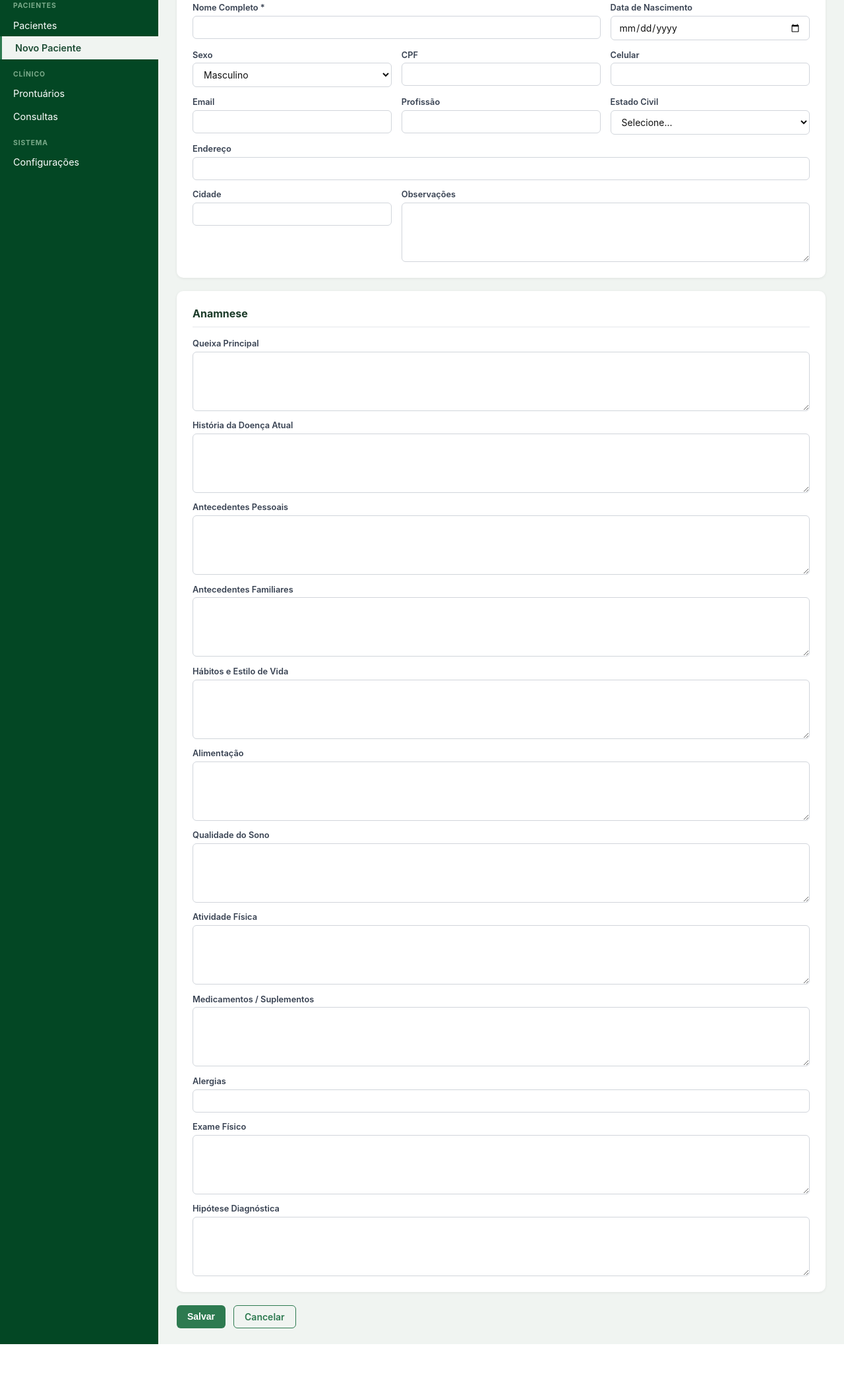
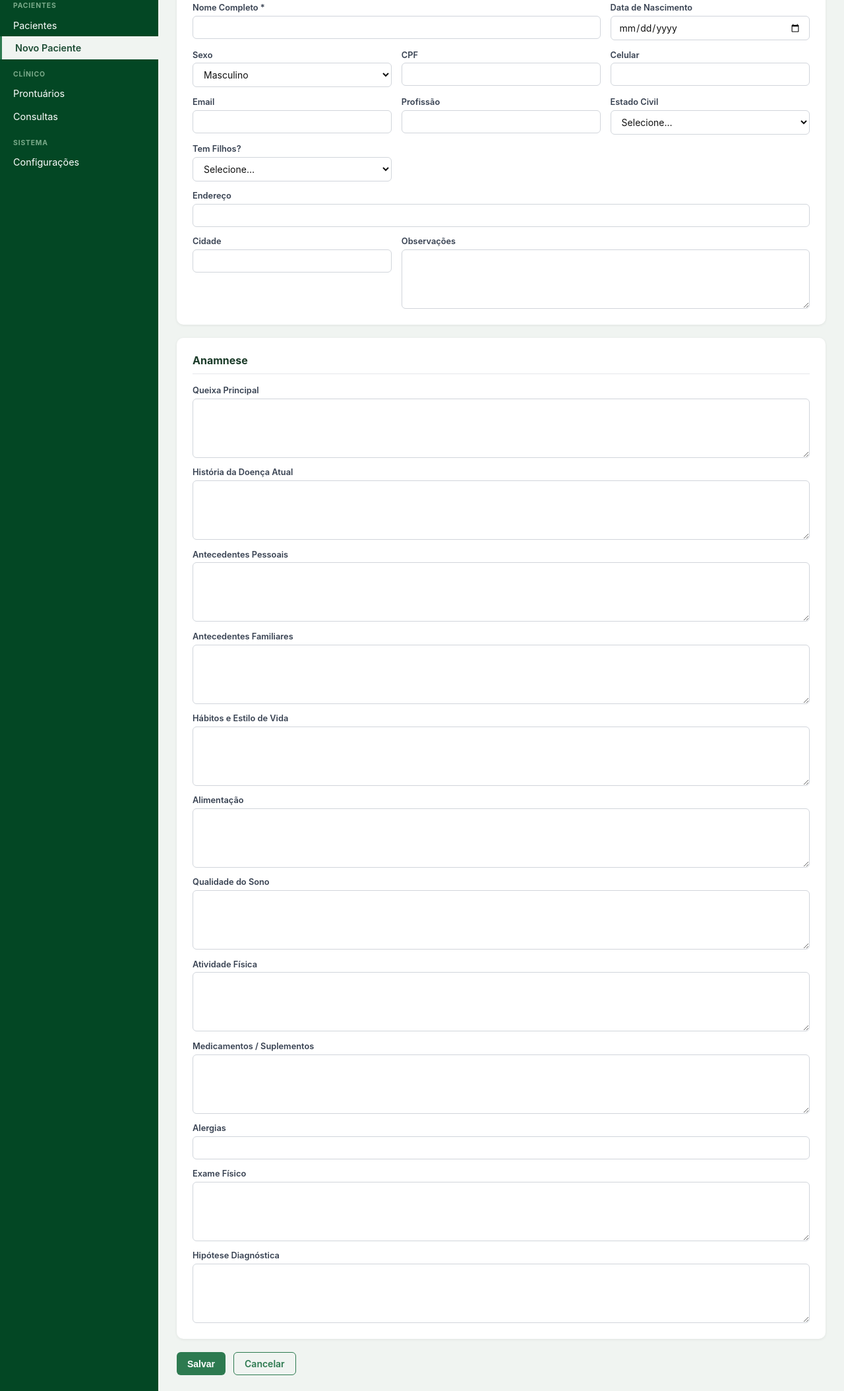
Before and after one commit to KallebySchultz/KlarbyteClinic, a PHP site: page /paciente_novo.php in a window 1280 px wide. Shown: the part 209-2317 px from the top of the page at 66% size. Before the commit the page ends 2246 px from the top, so only its background shows below. Run offline with PHP 8.4, Linux system fonts and the light colour scheme; data comes from the database, SQL or seed files in the repository.

Commit message:
feat: add children fields (tem_filhos, quantidade_filhos, idades_filhos) to patient personal data
Agent-Logs-Url: https://github.com/KallebySchultz/KlarbyteClinic/sessions/9d260331-8311-48cd-90e1-4d65f6d81846

Co-authored-by: KallebySchultz <176775783+KallebySchultz@users.noreply.github.com>

```diff
--- a/database.sql
+++ b/database.sql
@@ -125,6 +125,9 @@ CREATE TABLE `pacientes` (
   `estado_civil` varchar(50) DEFAULT NULL,
   `sexo` varchar(20) DEFAULT NULL,
   `foto_path` varchar(255) DEFAULT NULL,
+  `tem_filhos` tinyint(1) DEFAULT NULL,
+  `quantidade_filhos` int(11) DEFAULT NULL,
+  `idades_filhos` varchar(255) DEFAULT NULL,
   `observacoes` text DEFAULT NULL,
   `ativo` tinyint(1) NOT NULL DEFAULT 1,
   `created_at` timestamp NOT NULL DEFAULT current_timestamp(),
--- a/paciente_novo.php
+++ b/paciente_novo.php
@@ -38,9 +38,12 @@ if ($_SERVER['REQUEST_METHOD'] === 'POST') {
     $email        = trim($_POST['email'] ?? '');
     $endereco     = trim($_POST['endereco'] ?? '');
     $cidade       = trim($_POST['cidade'] ?? '');
-    $profissao    = trim($_POST['profissao'] ?? '');
-    $estadoCivil  = trim($_POST['estado_civil'] ?? '');
-    $observacoes  = trim($_POST['observacoes'] ?? '');
+    $profissao      = trim($_POST['profissao'] ?? '');
+    $estadoCivil    = trim($_POST['estado_civil'] ?? '');
+    $temFilhos      = ($_POST['tem_filhos'] ?? '') !== '' ? (int)$_POST['tem_filhos'] : null;
+    $qtdFilhos      = ($temFilhos === 1 && ($_POST['quantidade_filhos'] ?? '') !== '') ? (int)$_POST['quantidade_filhos'] : null;
+    $idadesFilhos   = $temFilhos === 1 ? trim($_POST['idades_filhos'] ?? '') : '';
+    $observacoes    = trim($_POST['observacoes'] ?? '');
 
     if (!$nome) {
         flash('O nome do paciente é obrigatório.', 'error');
@@ -52,19 +55,19 @@ if ($_SERVER['REQUEST_METHOD'] === 'POST') {
             if ($editing) {
                 $stmt = $db->prepare(
                     "UPDATE pacientes SET nome=?, data_nascimento=?, sexo=?, cpf=?, celular=?, email=?,
-                     endereco=?, cidade=?, profissao=?, estado_civil=?, observacoes=? WHERE id=?"
+                     endereco=?, cidade=?, profissao=?, estado_civil=?, tem_filhos=?, quantidade_filhos=?, idades_filhos=?, observacoes=? WHERE id=?"
                 );
                 $stmt->execute([$nome, $dataNasc ?: null, $sexo, $cpf, $celular, $email,
-                                $endereco, $cidade, $profissao, $estadoCivil, $observacoes, $id]);
+                                $endereco, $cidade, $profissao, $estadoCivil, $temFilhos, $qtdFilhos, $idadesFilhos, $observacoes, $id]);
                 $pacienteId = $id;
             } else {
                 $stmt = $db->prepare(
                     "INSERT INTO pacientes (nome, data_nascimento, sexo, cpf, celular, email,
-                     endereco, cidade, profissao, estado_civil, observacoes)
-                     VALUES (?,?,?,?,?,?,?,?,?,?,?)"
+                     endereco, cidade, profissao, estado_civil, tem_filhos, quantidade_filhos, idades_filhos, observacoes)
+                     VALUES (?,?,?,?,?,?,?,?,?,?,?,?,?,?)"
                 );
                 $stmt->execute([$nome, $dataNasc ?: null, $sexo, $cpf, $celular, $email,
-                                $endereco, $cidade, $profissao, $estadoCivil, $observacoes]);
+                                $endereco, $cidade, $profissao, $estadoCivil, $temFilhos, $qtdFilhos, $idadesFilhos, $observacoes]);
                 $pacienteId = $db->lastInsertId();
             }
 
@@ -190,6 +193,26 @@ include 'includes/header.php';
                 </select>
             </div>
 
+            <?php $temFilhosVal = isset($paciente['tem_filhos']) && $paciente['tem_filhos'] !== null ? (string)(int)$paciente['tem_filhos'] : ''; ?>
+            <div class="form-group">
+                <label>Tem Filhos?</label>
+                <select name="tem_filhos" id="tem_filhos" onchange="toggleFilhos(this.value)">
+                    <option value="" <?= $temFilhosVal === '' ? 'selected' : '' ?>>Selecione…</option>
+                    <option value="1" <?= $temFilhosVal === '1' ? 'selected' : '' ?>>Sim</option>
+                    <option value="0" <?= $temFilhosVal === '0' ? 'selected' : '' ?>>Não</option>
+                </select>
+            </div>
+
+            <div class="form-group" id="campo_qtd_filhos" style="<?= $temFilhosVal === '1' ? '' : 'display:none;' ?>">
+                <label>Quantidade de Filhos</label>
+                <input type="number" name="quantidade_filhos" min="0" value="<?= sanitize((string)($paciente['quantidade_filhos'] ?? '')) ?>">
+            </div>
+
+            <div class="form-group" id="campo_idades_filhos" style="<?= $temFilhosVal === '1' ? '' : 'display:none;' ?>">
+                <label>Idades dos Filhos</label>
+                <input type="text" name="idades_filhos" placeholder="Ex: 5, 10, 15" value="<?= sanitize($paciente['idades_filhos'] ?? '') ?>">
+            </div>
+
             <div class="form-group col-span-3">
                 <label>Endereço</label>
                 <input type="text" name="endereco" value="<?= sanitize($paciente['endereco'] ?? '') ?>">
@@ -250,3 +273,14 @@ include 'includes/header.php';
 </form>
 
 <?php include 'includes/footer.php'; ?>
+<script>
+function toggleFilhos(val) {
+    var show = val === '1';
+    document.getElementById('campo_qtd_filhos').style.display = show ? '' : 'none';
+    document.getElementById('campo_idades_filhos').style.display = show ? '' : 'none';
+    if (!show) {
+        document.querySelector('[name="quantidade_filhos"]').value = '';
+        document.querySelector('[name="idades_filhos"]').value = '';
+    }
+}
+</script>
```
Also changed, not shown: paciente_ver.php (+7 -0 lines).
